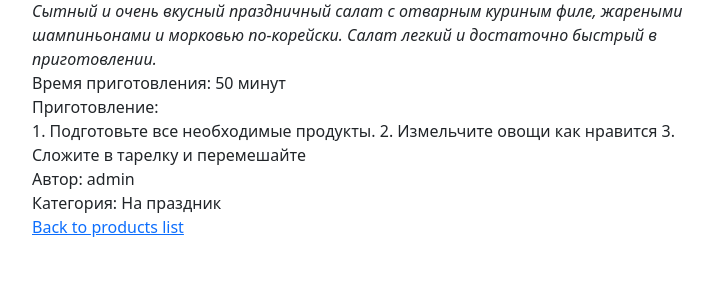
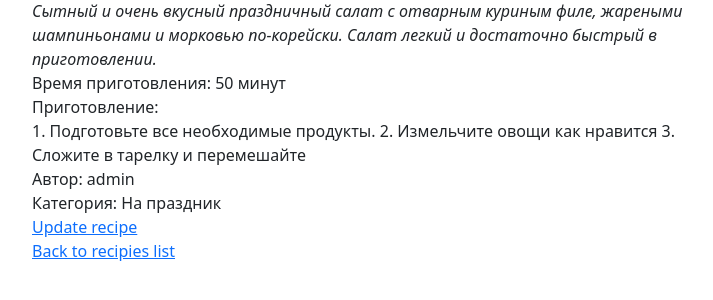
Before and after one commit to MariaSila/Site_cooking_recipes, a Django app: page /recipies/4/ in a window 1280 px wide. Shown: the part 185-485 px from the top of the page, without its empty margins (62-775 px from the left). Run offline with Django 5.2, Linux system fonts and the light colour scheme; data comes from the database, SQL or seed files in the repository; both versions use the stored data as it was after the commit.

Commit message:
Corrected recipe_app and added templates Recipe Update

```diff
--- a/mysite/recipe_app/templates/recipe_app/recipe-details.html
+++ b/mysite/recipe_app/templates/recipe_app/recipe-details.html
@@ -17,6 +17,9 @@
       <div>Категория: {{ object.category }}</div>
     </div>
   <div>
-    <a href="{% url 'recipe_app:recipies_list' %}">Back to products list</a>
+    <a href="{% url 'recipe_app:recipe_update' pk=recipe.pk %}">Update recipe</a>
+  </div>
+  <div>
+    <a href="{% url 'recipe_app:recipies_list' %}">Back to recipies list</a>
   </div>
 {% endblock %}
--- a/mysite/recipe_app/templates/recipe_app/recipies-list.html
+++ b/mysite/recipe_app/templates/recipe_app/recipies-list.html
@@ -11,7 +11,7 @@
             {% for recipe in posts %}
                 <div>
 
-                    <p><a href="{% url 'recipe_app:recipe_details' pk=recipe.pk %}"> Рецепт: {{ recipe.title }}</a></p>
+                    <p><a href="{% url 'recipe_app:recipe_details' pk=recipe.pk %}"> {{ recipe.title }}</a></p>
                     <p>{{ recipe.description|truncatechars:20 }}</p>
 
                 </div>
--- a/mysite/recipe_app/urls.py
+++ b/mysite/recipe_app/urls.py
@@ -1,10 +1,11 @@
 from django.urls import path
-from .views import random_recipies_view, RecipeCreateView, RecipeDetailView
+from .views import RecipiesListView, RecipeCreateView, RecipeDetailView, RecipeUpdateView
 
 app_name = "recipe_app"
 
 urlpatterns = [
-    path("", random_recipies_view, name='recipies_list'),
+    path("", RecipiesListView.as_view(), name='recipies_list'),
     path("create/", RecipeCreateView.as_view(), name='recipe_create'),
     path("<int:pk>/", RecipeDetailView.as_view(), name='recipe_details'),
+    path('<int:pk>/update/', RecipeUpdateView.as_view(), name='recipe_update'),
 ]
--- a/mysite/recipe_app/views.py
+++ b/mysite/recipe_app/views.py
@@ -1,19 +1,18 @@
-from django.shortcuts import render
+from django.shortcuts import render, reverse
 from django.urls import reverse_lazy
-from django.views.generic import CreateView, ListView, DetailView
-
-from mysite.settings import COUNT_RND
+from django.views.generic import CreateView, ListView, DetailView, UpdateView
 from .models import Recipe, Category
 from .forms import RecipeCreateForm
 
 
-def random_recipies_view(request):
-    # COUNT_RND количество случайных записей (установлен в mysite/settings.py)
-    random_recipies = Recipe.objects.order_by('?')[:COUNT_RND]
-    context = {
-        'posts': random_recipies
-    }
-    return render(request, 'recipe_app/recipies-list.html', context)
+class RecipiesListView(ListView):
+    model = Recipe
+    template_name = 'recipe_app/recipies-list.html'
+    context_object_name = 'posts'
+    paginate_by = 5
+
+    def get_queryset(self):
+        return Recipe.objects.order_by('?')
 
 
 class RecipeDetailView(DetailView):
@@ -42,3 +41,12 @@ class RecipeCreateView(CreateView):
         form.instance.author = self.request.user
         response = super().form_valid(form)
         return response
+
+
+class RecipeUpdateView(UpdateView):
+    model = Recipe
+    form_class = RecipeCreateForm
+    template_name_suffix = '_update_form'
+
+    def get_success_url(self):
+        return reverse('recipe_app:recipe_details', kwargs={'pk': self.object.pk},)
```
Also changed, not shown: mysite/recipe_app/templates/recipe_app/recipe_update_form.html (added, +20 -0 lines), mysite/db.sqlite3.
